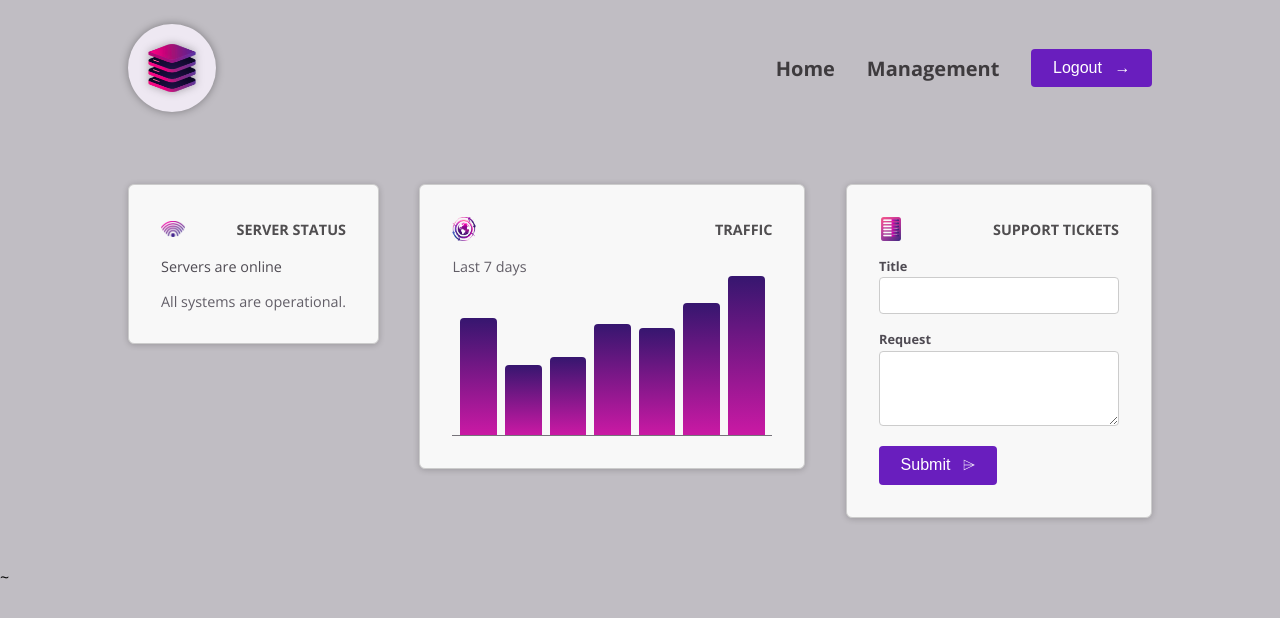
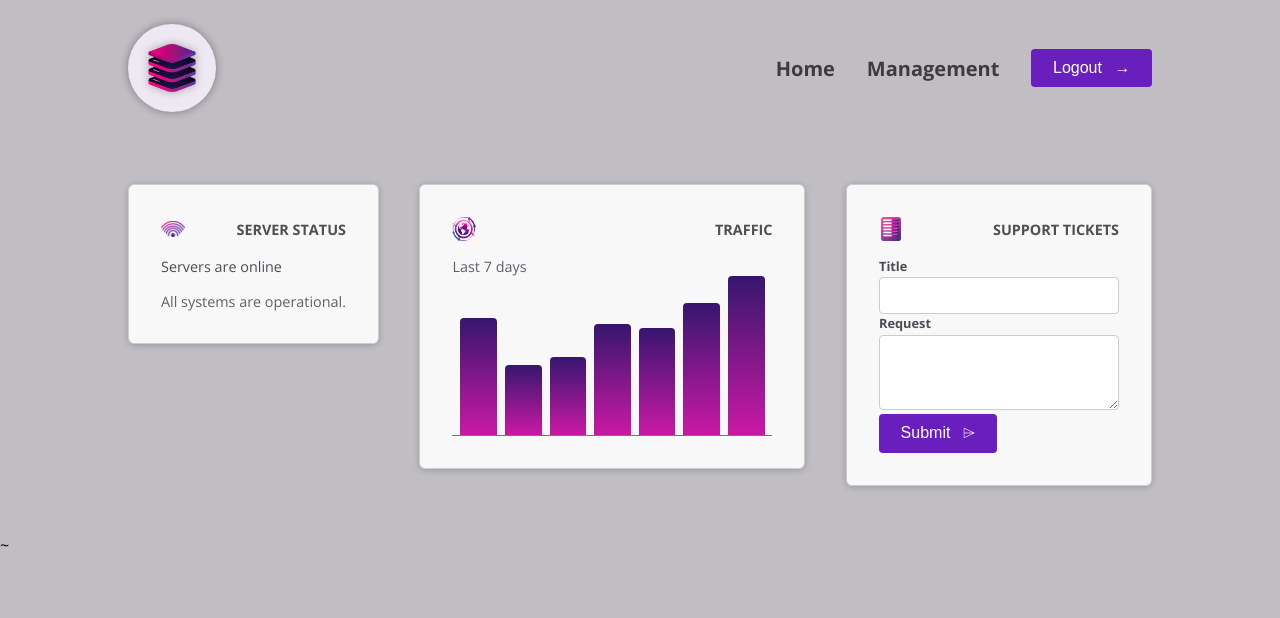
Before and after one commit to Pawelv9/explorer, an Angular app: page / in a window 1280 px wide. Shown: the top 618 px of the page. Built offline with nearby package versions, Linux system fonts and the light colour scheme.

Commit message:
multi-element custom components & content projection

```diff
--- a/src/app/dashboard/tickets/new-ticket/new-ticket.html
+++ b/src/app/dashboard/tickets/new-ticket/new-ticket.html
@@ -1,12 +1,10 @@
 <form>
-  <p>
-    <label>Title</label>
+  <app-control label="Title">
     <input name="title" id="title"/>
-  </p>
-  <p>
-    <label>Request</label>
+  </app-control>
+  <app-control label="Request">
     <textarea name="request" id="request" rows="3"></textarea>
-  </p>
+  </app-control>
   <p>
     <button appButton>Submit
       <span ngProjectAs="icon">⌲</span>
--- a/src/app/dashboard/tickets/new-ticket/new-ticket.ts
+++ b/src/app/dashboard/tickets/new-ticket/new-ticket.ts
@@ -1,11 +1,13 @@
 import { Component } from '@angular/core';
 import { Button } from '../../../shared/button/button';
+import { Control } from '../../../shared/control/control';
 
 @Component({
   selector: 'app-new-ticket',
   standalone: true,
   imports: [
-    Button
+    Button,
+    Control
   ],
   templateUrl: './new-ticket.html',
   styleUrl: './new-ticket.css',
--- a/src/app/shared/button/button.ts
+++ b/src/app/shared/button/button.ts
@@ -1,7 +1,7 @@
 import { Component } from '@angular/core';
 
 @Component({
-  selector: 'button[appButton]',
+  selector: 'button[appButton], a[appButton]',
   standalone: true,
   imports: [],
   templateUrl: './button.html',
--- /dev/null
+++ b/src/app/shared/control/control.html
@@ -0,0 +1,4 @@
+<p>
+  <label>{{ label() }}</label>
+  <ng-content select="input, textarea" />
+</p>
--- /dev/null
+++ b/src/app/shared/control/control.ts
@@ -0,0 +1,12 @@
+import { Component, input } from '@angular/core';
+
+@Component({
+  selector: 'app-control',
+  standalone: true,
+  imports: [],
+  templateUrl: './control.html',
+  styleUrl: './control.css',
+})
+export class Control {
+  label = input.required<string>();
+}
```
Also changed, not shown: src/app/shared/control/control.css (added).
